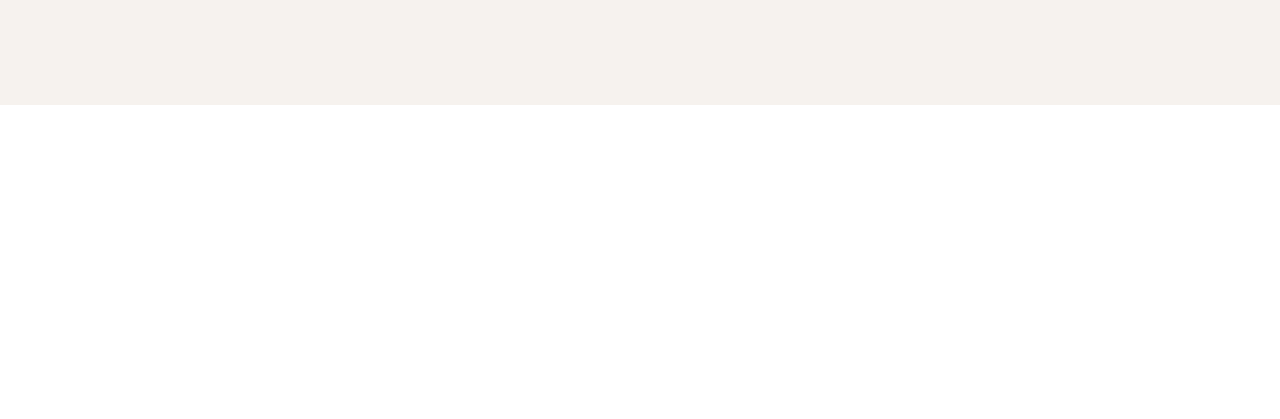
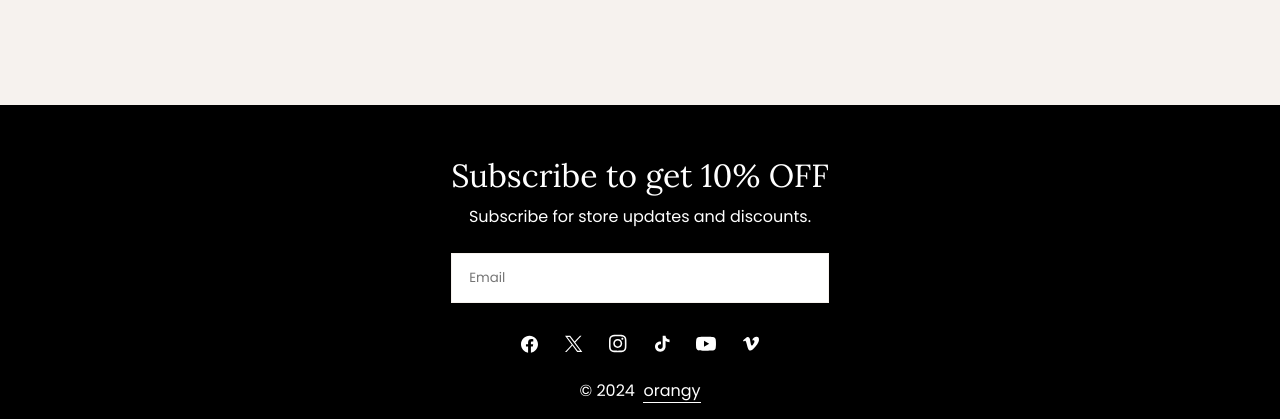
Before and after one commit to tannguyen-w/orangyShop, a website: page index.html in a window 1280 px wide. Shown: the part 5807-6226 px from the top of the page. Before the commit the page ends 5912 px from the top, so only its background shows below. Drawn offline with nearby package versions, Linux system fonts and the light colour scheme.

Commit message:
finished section footer

```diff
--- a/index.html
+++ b/index.html
@@ -95,6 +95,11 @@
             </script>
         </div>
 
+        <footer id="footer">
+            <script>
+                load("#footer", "./templates/footer.html");
+            </script>
+        </footer>
         <script src="./assets/js/script.js"></script>
     </body>
 </html>
--- /dev/null
+++ b/scss/layout/_footer.scss
@@ -0,0 +1,89 @@
+@use "../abstracts";
+
+.footer {
+    padding: 50px 0 10px;
+    background: var(--second-background);
+
+    @include abstracts.screen(md) {
+        padding: 30px 0 10px;
+    }
+
+    &__inner {
+        display: flex;
+        align-items: center;
+        justify-content: center;
+        flex-direction: column;
+
+        color: var(--second-text);
+
+        @include abstracts.screen(md) {
+            align-items: flex-start;
+        }
+    }
+
+    &__top {
+        @include abstracts.screen(md) {
+            width: 100%;
+        }
+    }
+
+    &__title {
+        font-size: 3.2rem;
+        line-height: 131.25%;
+
+        text-align: center;
+        @include abstracts.screen(md) {
+            text-align: left;
+
+            font-size: 2.4rem;
+            line-height: 140%;
+        }
+    }
+
+    &__desc {
+        margin-top: 8px;
+        font-size: 1.6rem;
+        line-height: 150%;
+
+        text-align: center;
+        @include abstracts.screen(md) {
+            text-align: left;
+        }
+    }
+
+    &__input {
+        margin-top: 24px;
+        width: 100%;
+        padding: 14px 17px;
+        border: 1px solid #f6f2ee;
+        background: #fff;
+    }
+
+    &__social {
+        margin-top: 20px;
+
+        @include abstracts.screen(md) {
+            margin-left: -8px;
+        }
+
+        &--link {
+            display: inline-block;
+            padding: 4px 8px;
+            translate: 0 4px;
+            transform: translate(0) 0.5s;
+        }
+
+        &--link:hover {
+            translate: 0;
+        }
+    }
+
+    &__bottom {
+        margin-top: 24px;
+        margin-bottom: 10px;
+    }
+
+    &__page--link {
+        border-bottom: 1px solid #fff;
+    }
+}
--- a/scss/layout/_index.scss
+++ b/scss/layout/_index.scss
@@ -7,3 +7,4 @@
 @forward "./single-banner";
 @forward "./service";
 @forward "./contact";
+@forward "./footer";
--- a/templates/footer.html
+++ b/templates/footer.html
@@ -0,0 +1,36 @@
+<div class="footer">
+    <div class="container">
+        <div class="footer__inner">
+            <div class="footer__top">
+                <h3 class="footer__title">Subscribe to get 10% OFF</h3>
+                <p class="footer__desc">Subscribe for store updates and discounts.</p>
+                <input type="email" placeholder="Email" class="footer__input" />
+            </div>
+
+            <div class="footer__social">
+                <a href="#!" class="footer__social--link">
+                    <img src="./assets/icons/facebook.svg" alt="" class="footer__social--icon" />
+                </a>
+                <a href="#!" class="footer__social--link">
+                    <img src="./assets/icons/twitter.svg" alt="" class="footer__social--icon" />
+                </a>
+                <a href="#!" class="footer__social--link">
+                    <img src="./assets/icons/instagram.svg" alt="" class="footer__social--icon" />
+                </a>
+                <a href="#!" class="footer__social--link">
+                    <img src="./assets/icons/tiktok.svg" alt="" class="footer__social--icon" />
+                </a>
+                <a href="#!" class="footer__social--link">
+                    <img src="./assets/icons/youtube.svg" alt="" class="footer__social--icon" />
+                </a>
+                <a href="#!" class="footer__social--link">
+                    <img src="./assets/icons/vingroup.svg" alt="" class="footer__social--icon" />
+                </a>
+            </div>
+            <div class="footer__bottom">
+                © 2024
+                <a href="/" class="footer__page--link">orangy</a>
+            </div>
+        </div>
+    </div>
+</div>
```
Also changed, not shown: assets/css/main.css, 1 other file.
